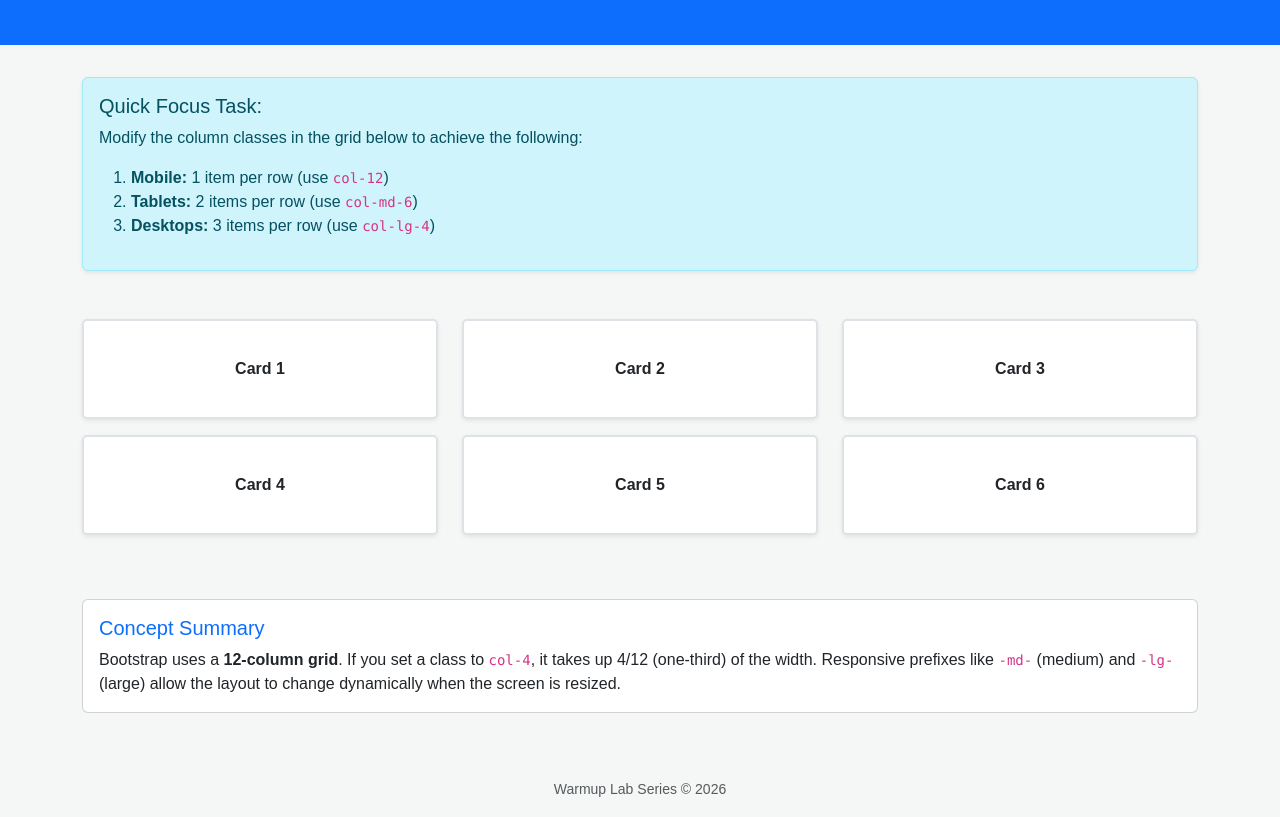
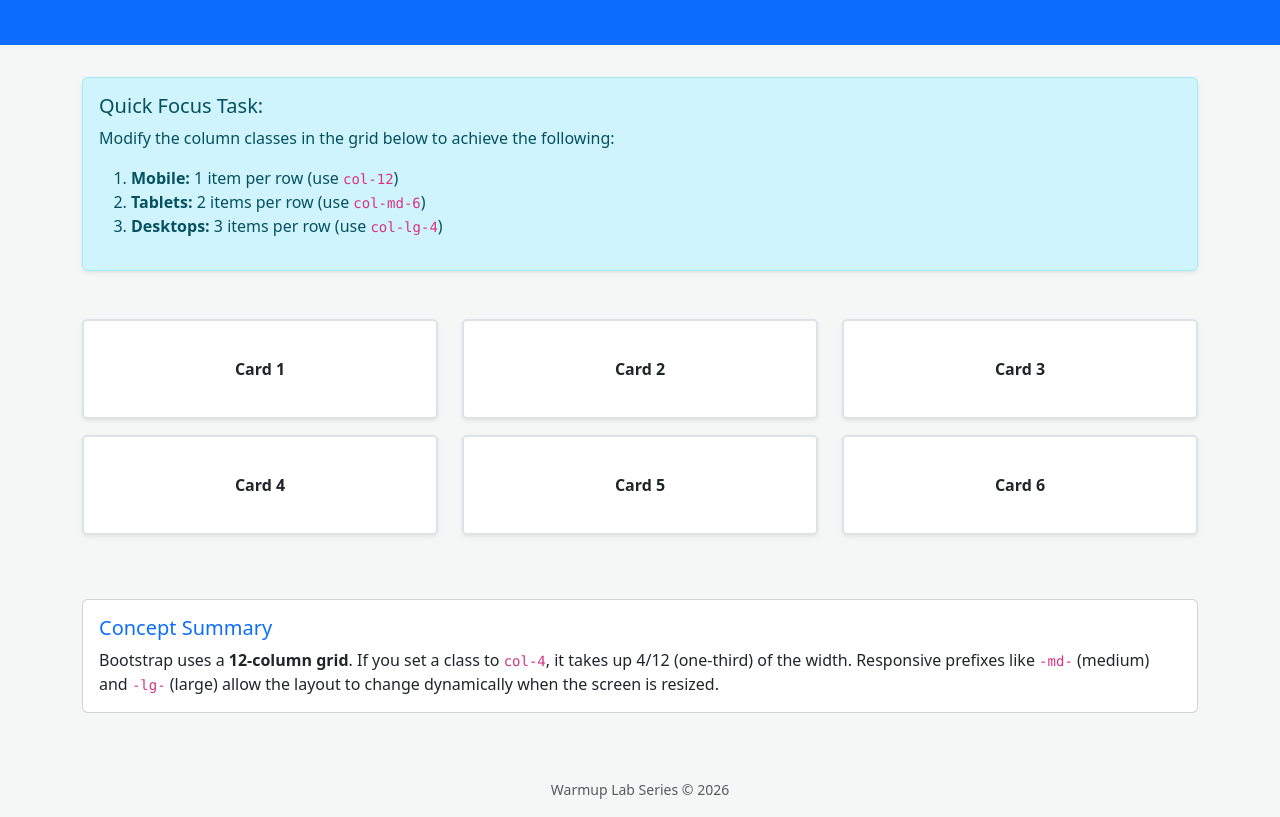
Before and after one commit to jeevan6227/Lab1, a plain HTML site: page index.html in a window 1280 px wide. Shown: the part 115-932 px from the top of the page. Drawn offline with nearby package versions, Linux system fonts and the light colour scheme.

Commit message:
Update index.html

```diff
--- a/index.html
+++ b/index.html
@@ -11,7 +11,7 @@
     <style>
         body {
             background-color: #f4f7f6;
-            font-family: sans-serif;
+            font-family:Times 'Times New Roman', Times, serif;
         }
 
         .lab-header {
```
